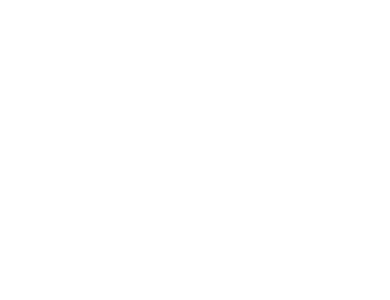
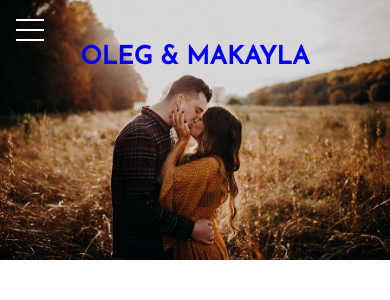
Before and after one commit to olegesan/wedding-website, a React (Create React App) app in the folder wedding/: page / in a window 390 px wide. Shown: the top 300 px of the page. Built offline with nearby package versions, Linux system fonts and the light colour scheme.

Commit message:
Added smaller screen support with hamburger menu

```diff
--- a/wedding/src/components/Header.css
+++ b/wedding/src/components/Header.css
@@ -94,10 +94,13 @@
     color: #fff;
 }
 
+.header-mobile {
+    display: none;
+}
+
 @media (max-width: 1000px) {
     .nav-bar {
         width: 100%;
-        /* margin-top: 50px; */
     }
 
     .nav-left {
@@ -113,8 +116,172 @@
     }
 }
 
-@media (max-width: 750px) {
-    * {
+@media (max-width: 767px) {
+    .header-mobile {
+        display: block;
+        text-transform: uppercase;
+        font-size: small;
+    }
+
+    .header-inner {
         display: none;
     }
+
+    #header {
+        top: 50px;
+    }
+
+    h1 {
+        font-size: 25px;
+    }
+
+    :root {
+        --primary-color: transparent;
+        --overlay-color: rgba(216, 153, 187 , 0.85);
+        --menu-speed: 0.75s;
+    }
+
+    * {
+        margin: 0;
+        padding: 0;
+        box-sizing: border-box;
+    }
+
+    body {
+        line-height: 1.4;
+    }
+
+    .menu-wrap {
+        position: fixed;
+        top: 0;
+        left: 0;
+        z-index: 1;
+    }
+
+    .menu-wrap .toggler {
+        position: absolute;
+        top: 0;
+        left: 0;
+        z-index: 2;
+        cursor: pointer;
+        width: 50px;
+        height: 50px;
+        opacity: 0;
+    }
+
+    .menu-wrap .hamburger {
+        position: absolute;
+        top: 0;
+        left: 0;
+        z-index: 1;
+        width: 60px;
+        height: 60px;
+        padding: 1rem;
+        background: var(--primary-color);
+        display: flex;
+        align-items: center;
+        justify-content: center;
+    }
+
+    .menu-wrap .hamburger > div {
+        position: relative;
+        flex: none;
+        width: 100%;
+        height: 2px;
+        background: #fff;
+        display: flex;
+        align-items: center;
+        justify-content: center;
+        transition: all 0.4s ease;
+    }
+
+    .menu-wrap .hamburger > div::before,
+    .menu-wrap .hamburger > div::after {
+        content: '';
+        position: absolute;
+        z-index: 1;
+        top: -10px;
+        width: 100%;
+        height: 2px;
+        background: inherit;
+    }
+
+    .menu-wrap .hamburger > div::after {
+        top: 10px;
+    }
+
+    .menu-wrap .toggler:checked + .hamburger > div {
+        transform: rotate(135deg);
+    }
+
+    .menu-wrap .toggler:checked + .hamburger > div:before,
+    .menu-wrap .toggler:checked + .hamburger > div:after {
+        top: 0;
+        transform: rotate(90deg);
+    }
+
+    .menu-wrap .toggler:checked:hover + .hamburger > div {
+        transform: rotate(225deg);
+    }
+
+    .menu-wrap .toggler:checked ~ .menu {
+        visibility: visible;
+    }
+
+    .menu-wrap .toggler:checked ~ .menu > div {
+        transform: scale(1);
+        transition-duration: var(--menu-speed);
+    }
+
+    .menu-wrap .toggler:checked ~ .menu > div > div {
+        opacity: 1;
+        transition:  opacity 0.4s ease 0.4s;
+    }
+
+    .menu-wrap .menu {
+        position: fixed;
+        top: 0;
+        left: 0;
+        width: 100%;
+        height: 100%;
+        visibility: hidden;
+        overflow: hidden;
+        display: flex;
+        align-items: center;
+        justify-content: center;
+    }
+
+    .menu-wrap .menu > div {
+        background: var(--overlay-color);
+        border-radius: 50%;
+        width: 300vw;
+        height: 300vw;
+        display: flex;
+        flex: none;
+        align-items: center;
+        justify-content: center;
+        transform: scale(0);
+        transition: all 0.4s ease;
+    }
+
+    .menu-wrap .menu > div > div {
+        text-align: center;
+        max-width: 90vw;
+        max-height: 100vh;
+        opacity: 0;
+        transition: opacity 0.4s ease;
+    }
+
+    .menu-wrap .menu > div > div > ul > li {
+        list-style: none;
+        color: #fff;
+        font-size: 1.5rem;
+        padding: 1rem;
+    }
+
+    .menu-wrap .menu > div > div > ul > li > a {
+        color: #fff;
+        text-decoration: none;
+        transition: color 0.4s ease;
+    }
 }
--- a/wedding/src/components/Header.js
+++ b/wedding/src/components/Header.js
@@ -53,6 +53,34 @@
                         </div>
                     </div>
                 </div>
+                <div className = "header-mobile">
+                    <div id = "site-title-wrapper" data-content-field = "site-title">
+                        <h1 id = "site-title">
+                            <a href = "/" data-shrink-original-size = "30">Oleg & Makayla</a>
+                        </h1>
+                    </div>
+
+                    <div class="menu-wrap">
+                        <input type="checkbox" class="toggler"/>
+                        <div class="hamburger">
+                            <div></div>
+                        </div>
+                        <div class="menu">
+                            <div>
+                                <div>
+                                    <ul>
+                                        <li><a href = "/">Ceremony</a></li>
+                                        <li><a href = "/">Reception</a></li>
+                                        <li><a href = "/">Afterparty</a></li>
+                                        <li><a href = "/">Accommodations</a></li>
+                                        <li><a href = "/">Registry</a></li>
+                                        <li><a href = "/">RSVP</a></li>
+                                    </ul>
+                                </div>
+                            </div>
+                        </div>
+                    </div>
+                </div>
             </header>
         )
     }
```
